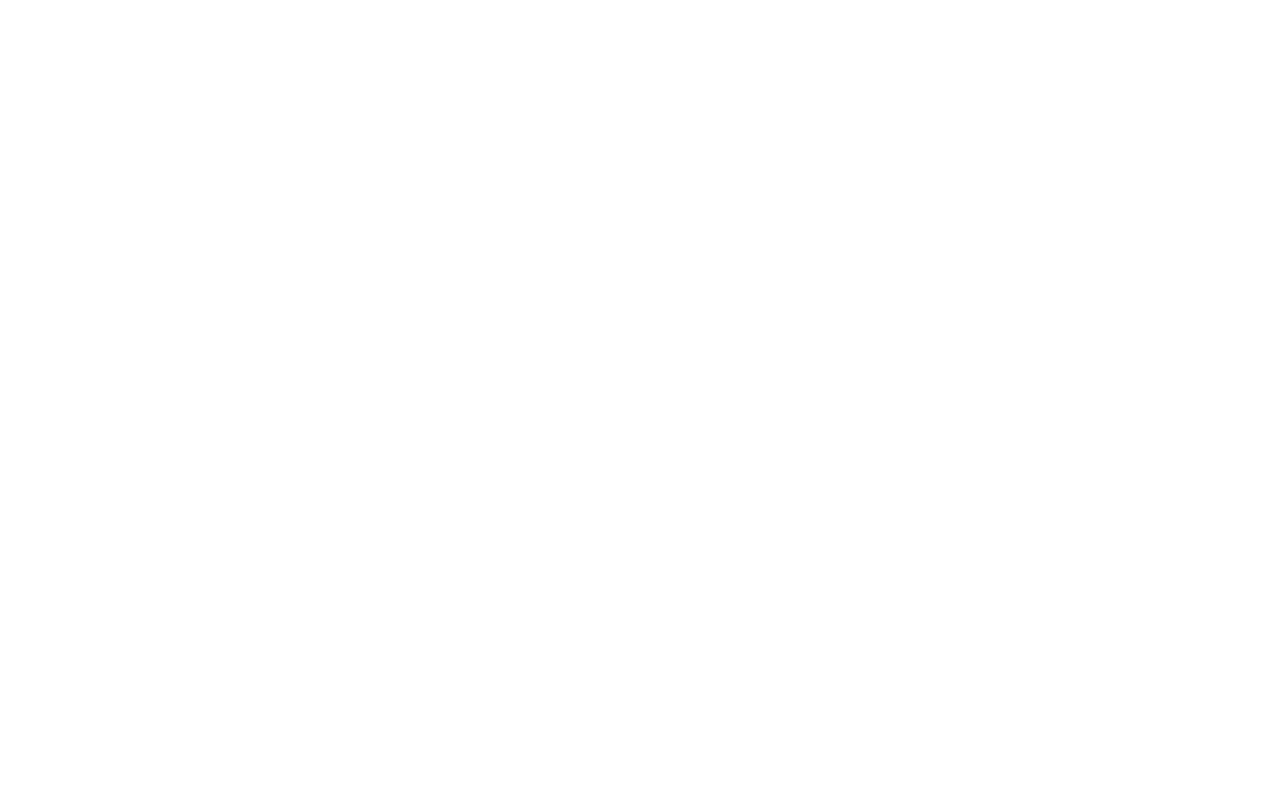
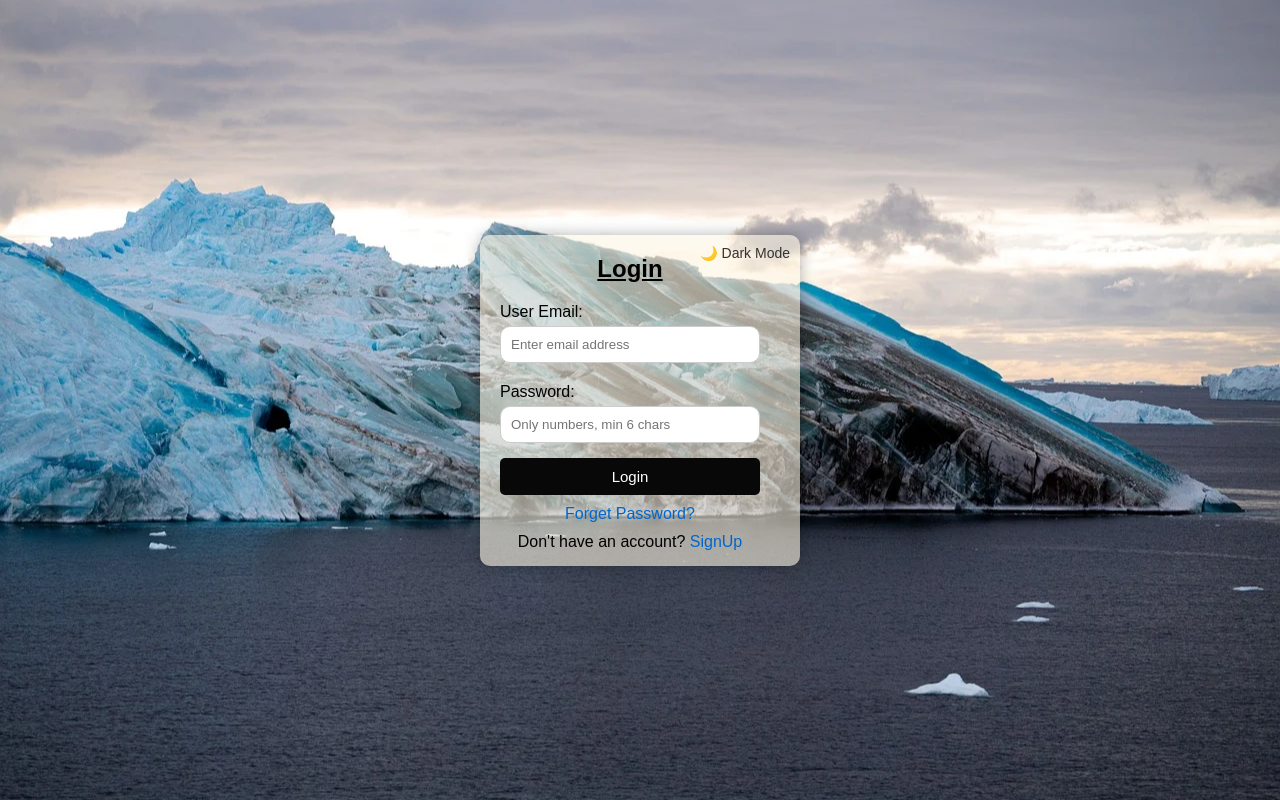
Before and after one commit to Rajgupta-bit/todo-app, a React (Vite) app: page /login in a window 1280 px wide. Before the commit this address had no page. Built offline with nearby package versions, Linux system fonts and the light colour scheme; a web font is replaced by a local one.

Commit message:
add login page

```diff
--- a/src/App.jsx
+++ b/src/App.jsx
@@ -2,12 +2,19 @@
 import Header from './components/Header'
 import { Routes, Route } from "react-router-dom";
 import Home from './components/Home';
+import Login from "./components/Login";
+import Signup from "./components/Signup";
+import ForgetPass from "./components/ForgetPass";
 import './App.css';
+import SignUp from './components/Signup';
 
 const App = () => {
   return (
     <Routes>
       <Route path="/" element={<Home />} />
+       <Route path="/login" element={<Login />} />
+       <Route path='/signup' element={<Signup/>}/>
+       <Route path='/forgetpass' element={<ForgetPass/>}/>
     </Routes>
   )
 }
--- /dev/null
+++ b/src/components/ForgetPass.jsx
@@ -0,0 +1,7 @@
+
+
+const ForgetPass=()=>{
+  return <h1>Forget successfully</h1>
+};
+
+export default ForgetPass;
--- a/src/components/Header.jsx
+++ b/src/components/Header.jsx
@@ -1,50 +1,57 @@
-import React ,{useState}from 'react';
+import React, { useState } from "react";
 import logout from "../assets/logout.png";
-import { Link } from 'react-router-dom';
+import { Link } from "react-router-dom";
 
 const Header = () => {
   const [isLogin, setIsLogin] = useState(true);
 
   const handleAuth = () => {
-    setIsLogin(!isLogin);
-
-    if(isLogin){
+    setIsLogin(false);
     alert("Logout Successfully!");
-    }else{
-      alert("Login Successfully!");
-    }
   };
-
   return (
     <>
-
       <aside className="sidebar">
-        <span className='span'>
-          <div className='icon'><h3>TA</h3></div>
-          <div  className='todo'><h2>Todo List</h2></div>
+        <span className="span">
+          <div className="icon">
+            <h3>TA</h3>
+          </div>
+          <div className="todo">
+            <h2>Todo List</h2>
+          </div>
         </span>
 
-         <div className='list'>
-
+        <div className="list">
           <ul>
-              <li><Link to="/">Home</Link></li>
+            <li>
+              <Link to="/">Home</Link>
+            </li>
             <li> Important</li>
             <li> Progress</li>
           </ul>
 
           <div className="setting">
             <ul>
-              <li onClick={handleAuth}><img src={logout} alt='logout'/>{isLogin?"logout":"login"}</li>
-              <li className='setting2'>⚙️ Settings</li>
+              <li>
+                {isLogin ? (
+                  <span onClick={handleAuth}>
+                    <img src={logout} alt="logout" />
+                    Logout
+                  </span>
+                ) : (
+                  <Link to="/login">
+                    <img src={logout} alt="login" />
+                    Login
+                  </Link>
+                )}
+              </li>
+              {/* <li className='setting2'>⚙️ Settings</li> */}
             </ul>
           </div>
         </div>
-
       </aside>
-
-
     </>
-  )
-}
+  );
+};
 
 export default Header;
--- /dev/null
+++ b/src/components/Login.css
@@ -0,0 +1,128 @@
+.loginPage {
+  font-family: Arial, sans-serif;
+  background-image: url("../assets/login2img.webp");
+  background-position: center;
+  background-size: cover;
+  background-repeat: no-repeat;
+  background-attachment: fixed;
+
+  display: flex;
+  justify-content: center;
+  align-items: center;
+
+  min-height: 100vh;
+  margin: 0;
+}
+
+.login-container {
+  background-color: rgba(253, 246, 227, 0.6);
+  padding: 20px 40px 15px 20px;
+  border-radius: 10px;
+  box-shadow: 0 0 15px rgba(0, 0, 0, 0.3);
+
+  max-width: 320px;
+  width: 100%;
+  position: relative;
+}
+
+.login-container h2 {
+  margin-bottom: 20px;
+  text-align: center;
+}
+
+.login-container label {
+  display: block;
+  margin-top: 10px;
+  margin-bottom: 5px;
+}
+
+.login-container input {
+  width: 100%;
+  padding: 10px;
+  margin-bottom: 10px;
+
+  border: 1px solid #ccc;
+  border-radius: 10px;
+  outline: none;
+}
+
+.btn {
+  background-color: #080808;
+  color: white;
+  border: none;
+  border-radius: 5px;
+
+  margin-top: 5px;
+  padding: 10px;
+  width: 100%;
+
+  font-size: 15px;
+  cursor: pointer;
+}
+
+.btn:hover {
+  background-color: #1e7f1f;
+}
+
+.forgot-password,
+.signup {
+  text-align: center;
+  margin-top: 10px;
+}
+
+.forgot-password a,
+.signup a {
+  color: #0066cc;
+  text-decoration: none;
+}
+
+.forgot-password a:hover,
+.signup a:hover {
+  text-decoration: underline;
+}
+
+.toggle-mode {
+  position: absolute;
+  top: 10px;
+  right: 10px;
+
+  cursor: pointer;
+  font-size: 14px;
+  color: #333;
+}
+
+/* Dark Mode */
+
+.dark-mode {
+  background-color: #222;
+}
+
+.dark-mode .login-container {
+  background-color: rgba(40, 40, 40, 0.95);
+  color: white;
+}
+
+.dark-mode .btn {
+  background-color: #444;
+}
+
+.dark-mode .btn:hover {
+  background-color: #1e7f1f;
+}
+
+/* Mobile Responsive */
+
+@media (max-width: 768px) {
+  .login-container {
+    width: 85%;
+    padding: 20px;
+  }
+
+  .login-container h2 {
+    font-size: 24px;
+  }
+
+  .login-container input {
+    font-size: 14px;
+  }
+}
--- /dev/null
+++ b/src/components/Login.jsx
@@ -0,0 +1,85 @@
+import React, { useState } from "react";
+import "./Login.css";
+import { Link } from "react-router-dom";
+
+const Login = () => {
+  const [email, setEmail] = useState("");
+  const [password, setPassword] = useState("");
+  const [darkMode, setDarkMode] = useState(false);
+
+  const validator = (e) => {
+    e.preventDefault();
+
+    const emailPattern = /^[^\s@]+@[^\s@]+\.[^\s@]+$/;
+
+    if (!emailPattern.test(email)) {
+      alert("Enter a valid email address");
+      return;
+    }
+
+    if (!/^\d+$/.test(password)) {
+      alert("Password must contain only numbers");
+      return;
+    }
+
+    if (password.length < 6) {
+      alert("Password must be at least 6 digits");
+      return;
+    }
+
+    alert("Login Successful!");
+  };
+
+  return (
+    <div className={darkMode ? "loginPage dark-mode" : "loginPage"}>
+      <div className="login-container">
+        <div
+          className="toggle-mode"
+          onClick={() => setDarkMode(!darkMode)}
+        >
+          🌙 Dark Mode
+        </div>
+
+        <h2>
+          <u>Login</u>
+        </h2>
+
+        <form onSubmit={validator}>
+          <label>User Email:</label>
+
+          <input
+            type="text"
+            placeholder="Enter email address"
+            value={email}
+            onChange={(e) => setEmail(e.target.value)}
+          />
+
+          <label>Password:</label>
+
+          <input
+            type="password"
+            placeholder="Only numbers, min 6 chars"
+            value={password}
+            onChange={(e) => setPassword(e.target.value)}
+          />
+
+          <button className="btn" type="submit">
+            Login
+          </button>
+
+          <div className="forgot-password">
+            <Link to="/ForgetPass">Forget Password?</Link>
+          </div>
+
+          <div className="signup">
+            <p>
+              Don't have an account? <Link to="/SignUp">SignUp</Link>
+            </p>
+          </div>
+        </form>
+      </div>
+    </div>
+  );
+};
+
+export default Login;
--- /dev/null
+++ b/src/components/Signup.css
@@ -0,0 +1,113 @@
+.signupPage {
+  font-family: Arial, sans-serif;
+  background-image: url("../assets/login2img.webp");
+  background-position: center;
+  background-size: cover;
+  background-repeat: no-repeat;
+  background-attachment: fixed;
+
+  min-height: 100vh;
+
+  display: flex;
+  justify-content: center;
+  align-items: center;
+}
+
+.container {
+  width: 350px;
+  padding: 30px;
+
+  background-color: rgba(253, 246, 227, 0.6);
+
+  box-shadow: 0px 0px 10px 0px #000;
+  border-radius: 10px;
+
+  position: relative;
+}
+
+.container h2 {
+  text-align: center;
+  margin-bottom: 20px;
+}
+
+.container label {
+  display: block;
+  font-weight: bold;
+  margin-top: 10px;
+}
+
+.container input {
+  width: 100%;
+  padding: 10px;
+  margin: 6px 0;
+
+  border: 1px solid #ccc;
+  border-radius: 6px;
+
+  box-sizing: border-box;
+}
+
+.signupBtn {
+  width: 100%;
+  padding: 10px;
+
+  background-color: black;
+  color: white;
+
+  border: none;
+  border-radius: 10px;
+
+  margin-top: 25px;
+
+  cursor: pointer;
+  font-size: 16px;
+}
+
+.signupBtn:hover {
+  background-color: #4caf50;
+}
+
+.toggle-mode {
+  position: absolute;
+  top: 10px;
+  right: 10px;
+
+  cursor: pointer;
+  font-size: 14px;
+  color: #333;
+}
+
+/* Dark Mode */
+
+.dark-mode {
+  background-color: #222;
+}
+
+.dark-mode .container {
+  background-color: #444;
+  color: white;
+}
+
+.dark-mode input,
+.dark-mode input::placeholder {
+  background-color: #222;
+  color: white;
+  border-color: #666;
+}
+
+.dark-mode .signupBtn {
+  background-color: #666;
+}
+
+.dark-mode .signupBtn:hover {
+  background-color: #1e7f1f;
+}
+
+/* Responsive */
+
+@media (max-width: 768px) {
+  .container {
+    width: 85%;
+    padding: 20px;
+  }
+}
--- /dev/null
+++ b/src/components/Signup.jsx
@@ -0,0 +1,105 @@
+import React, { useState } from "react";
+import "./Signup.css";
+
+const Signup = () => {
+  const [darkMode, setDarkMode] = useState(false);
+
+  const [username, setUsername] = useState("");
+  const [email, setEmail] = useState("");
+  const [password, setPassword] = useState("");
+  const [confirmPassword, setConfirmPassword] = useState("");
+
+  const validateForm = (e) => {
+    e.preventDefault();
+
+    if (username.length < 3) {
+      alert("Username must be at least 3 characters.");
+      return;
+    }
+
+    const emailPattern = /^[^\s@]+@[^\s@]+\.[^\s@]+$/;
+
+    if (!emailPattern.test(email)) {
+      alert("Please enter a valid email address.");
+      return;
+    }
+
+    if (!/^\d+$/.test(password)) {
+      alert("Password must contain only numbers.");
+      return;
+    }
+
+    if (password.length < 6) {
+      alert("Password must be at least 6 digits.");
+      return;
+    }
+
+    if (password !== confirmPassword) {
+      alert("Passwords do not match.");
+      return;
+    }
+
+    alert("Sign Up Successful!");
+  };
+
+  return (
+    <div className={darkMode ? "signupPage dark-mode" : "signupPage"}>
+      <div className="container">
+        <div
+          className="toggle-mode"
+          onClick={() => setDarkMode(!darkMode)}
+        >
+          🌙 Dark Mode
+        </div>
+
+        <h2>
+          <u>Sign Up</u>
+        </h2>
+
+        <form onSubmit={validateForm}>
+          <label>Username:</label>
+
+          <input
+            type="text"
+            placeholder="Enter username"
+            value={username}
+            onChange={(e) => setUsername(e.target.value)}
+          />
+
+          <label>Email:</label>
+
+          <input
+            type="email"
+            placeholder="Enter email address"
+            value={email}
+            onChange={(e) => setEmail(e.target.value)}
+          />
+
+          <label>Password:</label>
+
+          <input
+            type="password"
+            placeholder="Only numbers, min 6 chars"
+            value={password}
+            onChange={(e) => setPassword(e.target.value)}
+          />
+
+          <label>Confirm Password:</label>
+
+          <input
+            type="password"
+            placeholder="Confirm your password"
+            value={confirmPassword}
+            onChange={(e) => setConfirmPassword(e.target.value)}
+          />
+
+          <button type="submit" className="signupBtn">
+            Sign Up
+          </button>
+        </form>
+      </div>
+    </div>
+  );
+};
+
+export default Signup;
--- a/src/components/Todo.jsx
+++ b/src/components/Todo.jsx
@@ -91,10 +91,10 @@
         </div>
 
         <div className="top-icons">
-          <div className="bell">
+          {/* <div className="bell">
             <IoNotificationsOutline className="bellIcon" />
             <span>3</span>
-          </div>
+          </div> */}
 
           <div className="profile">
             <FaUserCircle className="profileIcon" />
@@ -105,7 +105,6 @@
 
               <button>Profile</button>
               <button>Settings</button>
-              <button>Logout</button>
             </div>
           </div>
         </div>
```
Also changed, not shown: src/App.css (+26 -16 lines), src/assets/login2img.webp (added). Lines whose indentation alone changed are shown as unchanged.
